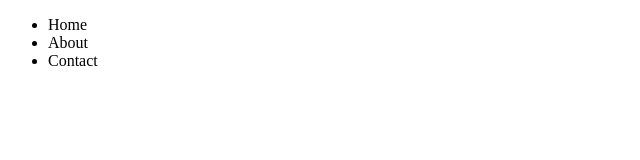
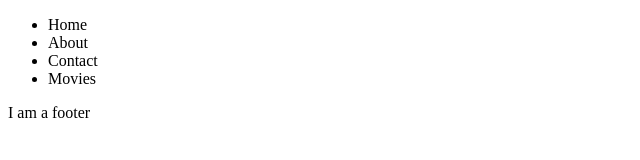
Before and after one commit to feridbedelov/test123, a plain HTML site: page index.html in a window 1280 px wide. Shown: the whole page, without its empty margins (0-640 px from the left). Drawn offline with Linux system fonts and the light colour scheme.

Commit message:
add footer

```diff
--- a/index.html
+++ b/index.html
@@ -12,7 +12,13 @@
       <li>Home</li>
       <li>About</li>
       <li>Contact</li>
+      <li>Movies</li>
     </ul>
   </nav>
+
+
+  <footer>
+    I am a footer
+  </footer>
 </body>
 </html>
```
